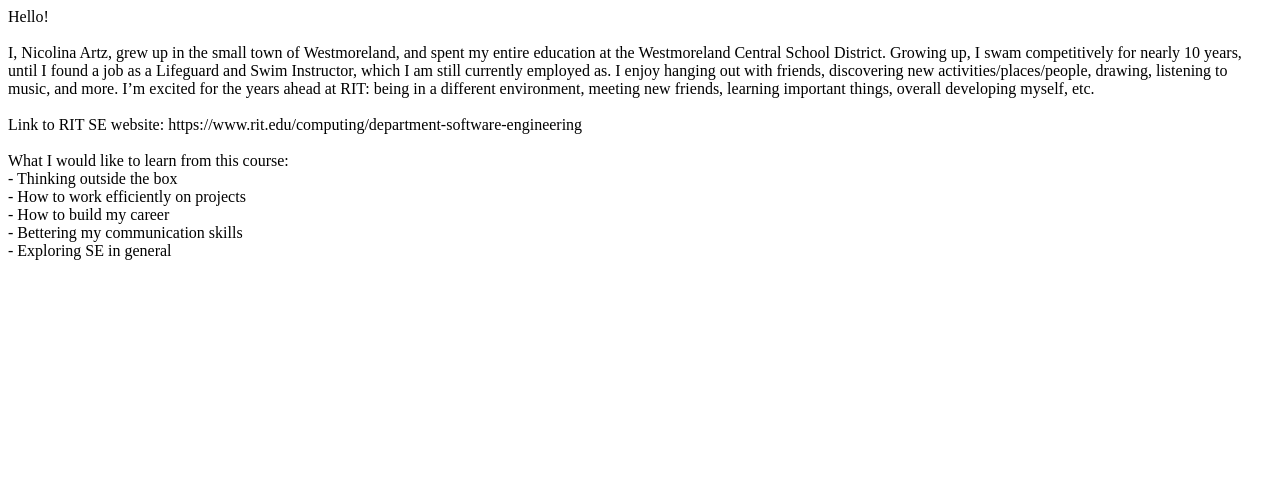
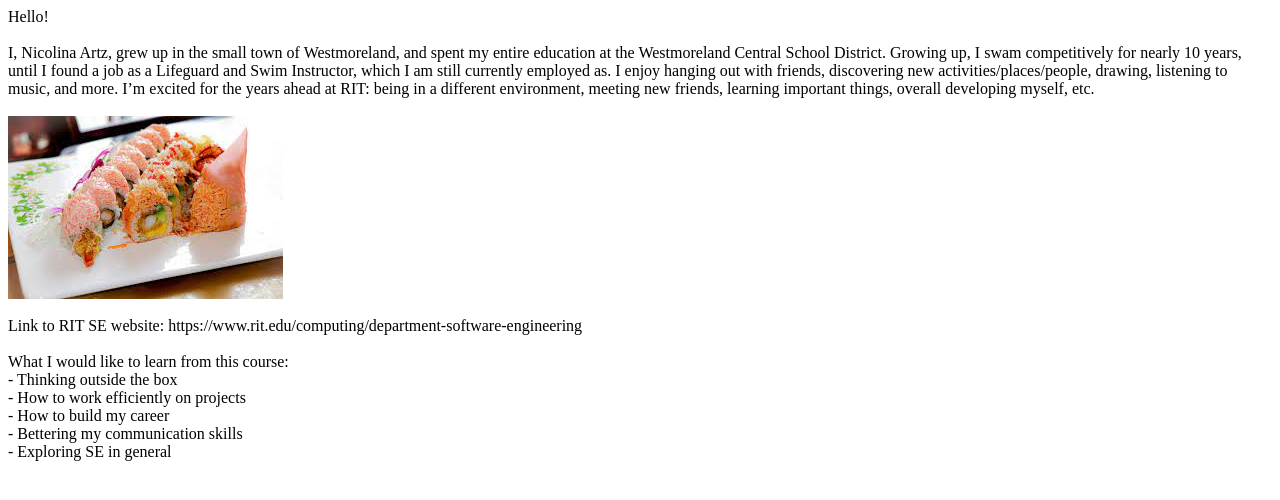
Before and after one commit to nonick024/nonick024.github.io, a plain HTML site: page index.html in a window 1280 px wide. Drawn offline with Linux system fonts and the light colour scheme.

Commit message:
Add image

```diff
--- a/index.html
+++ b/index.html
@@ -2,8 +2,8 @@ Hello!
 <br/><br/>
 I, Nicolina Artz, grew up in the small town of Westmoreland, and spent my entire education at the Westmoreland Central School District. Growing up, I swam competitively for nearly 10 years, until I found a job as a Lifeguard and Swim Instructor, which I am still currently employed as. I enjoy hanging out with friends, discovering new activities/places/people, drawing, listening to music, and more. I’m excited for the years ahead at RIT: being in a different environment, meeting new friends, learning important things, overall developing myself, etc.
 <br/><br/>
-
-
+<img src="image.jpeg">
+<br/><br/>
 Link to RIT SE website: https://www.rit.edu/computing/department-software-engineering
 <br/><br/>
 What I would like to learn from this course:<br/>
```
